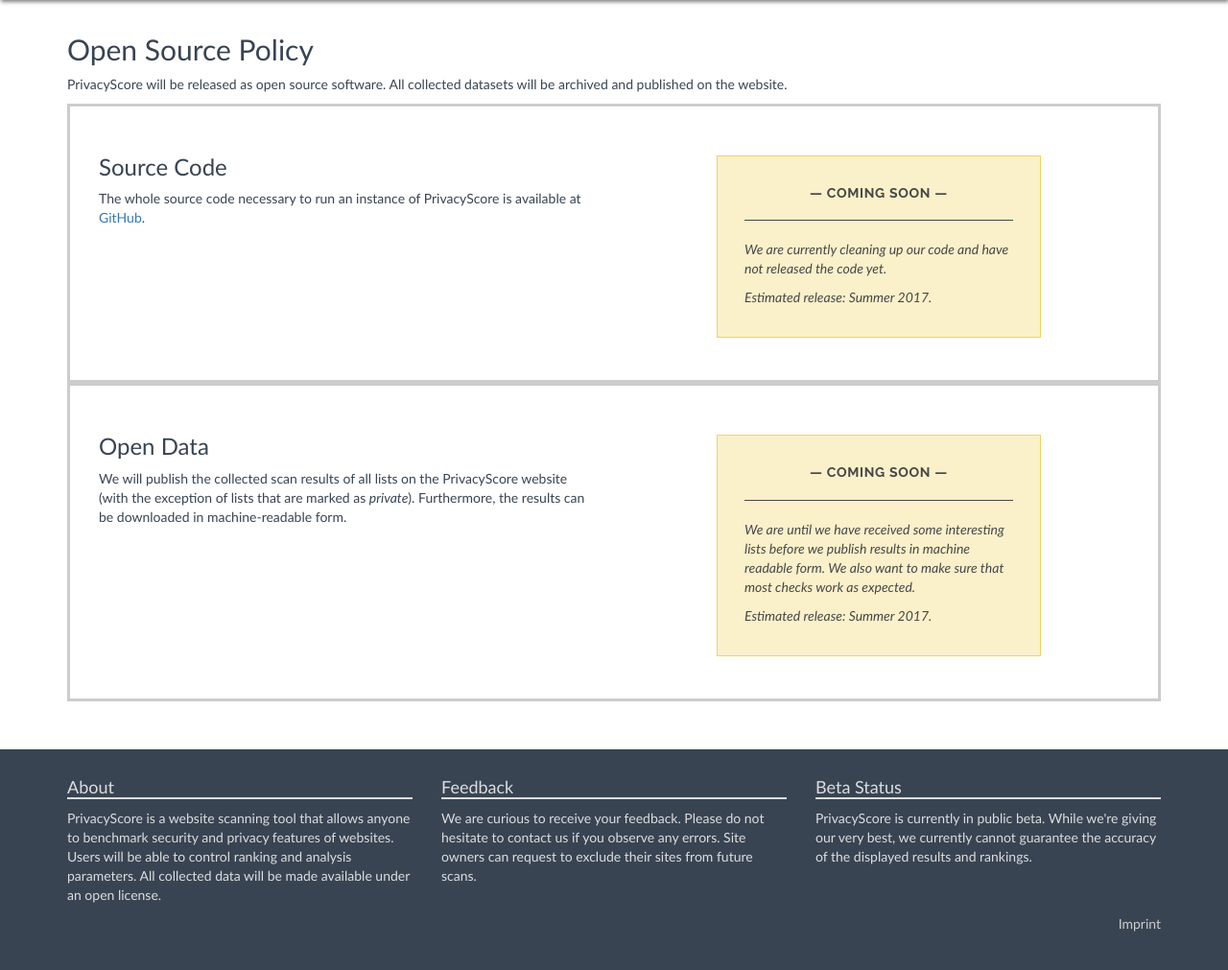
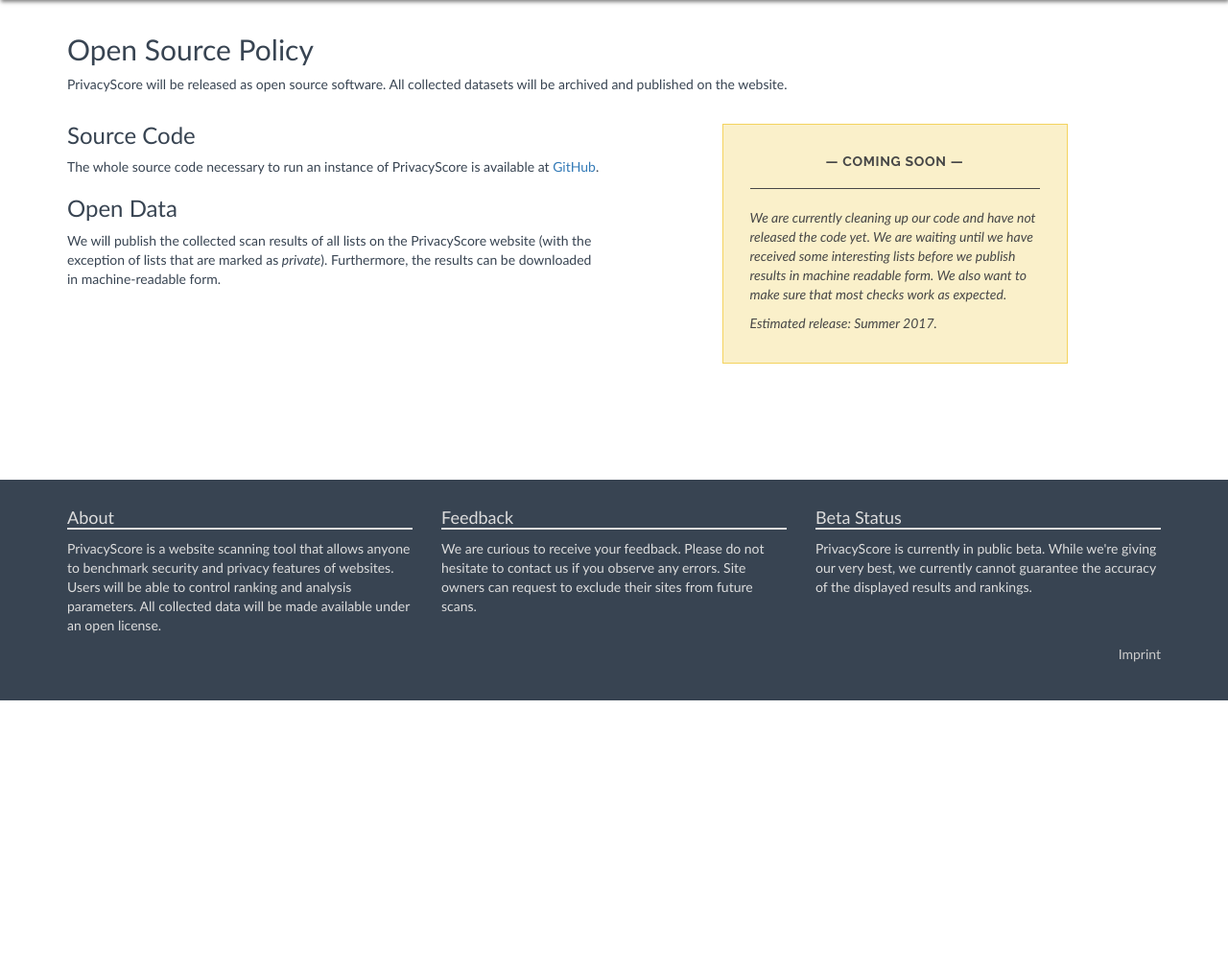
Before and after one commit to PrivacyScore/PrivacyScore, a Django app: template privacyscore/frontend/templates/frontend/code.html in a window 1280 px wide. Shown: the part 70-1081 px from the top of the page at 96% size. After the commit the page ends 800 px from the top, so only its background shows below. Run offline with Django 3.2, Linux system fonts and the light colour scheme; the template is opened without the code that fills it, so the values that code supplies are empty; some libraries are stand-ins or nearby versions; some web fonts are replaced.

Commit message:
Code page finalized for now.

```diff
--- a/privacyscore/frontend/templates/frontend/code.html
+++ b/privacyscore/frontend/templates/frontend/code.html
@@ -9,32 +9,12 @@
 
 <p>PrivacyScore will be released as open source software. All collected datasets will be archived and published on the website.</p>
 
-<div class="group-box">
+
 <div class="row">
     <div class="col-sm-6">
         <h3>Source Code</h3>
         <p>The whole source code necessary to run an instance of PrivacyScore is available at <a href="https://github.com/PrivacyScore">GitHub</a>.</p>
-        </div>
 
-        <div class="col-sm-6">
-            <div class="row">
-                <div
-                class="col-12 col-sm-12 col-md-8 col-lg-8 col-xl-8 col-md-offset-2 col-lg-offset-2 col-xl-offset-2">
-                <div class="improvements">
-                    <h5>&mdash; COMING SOON &mdash; </h5>
-                    <hr>
-                    <p><em>We are currently cleaning up our code and have not released the code yet.</em>
-                        <p><em>Estimated release: Summer 2017.</em></p>
-                    </div>
-                </div>
-            </div>
-        </div>
-    </div>
-</div>
-
-<div class="group-box">
-    <div class="row">
-        <div class="col-sm-6">
         <h3>Open Data</h3>
         <p>We will publish the collected scan results of all lists on the PrivacyScore website (with the exception of lists that are marked as <em>private</em>). Furthermore, the results can be downloaded in machine-readable form.</p>
     </div>
@@ -46,9 +26,8 @@
             <div class="improvements">
                 <h5>&mdash; COMING SOON &mdash; </h5>
                 <hr>
-                    <p><em>We are until we have received some interesting lists before we publish results in machine readable form. We also want to make sure that most checks work as expected.</em>
+                <p><em>We are currently cleaning up our code and have not released the code yet. We are waiting until we have received some interesting lists before we publish results in machine readable form. We also want to make sure that most checks work as expected.</em>
                     <p><em>Estimated release: Summer 2017.</em></p>
-                    </div>
                 </div>
             </div>
         </div>
@@ -56,4 +35,6 @@
 </div>
 
 
+
+
 {% endblock %}
```
Lines whose indentation alone changed are shown as unchanged.
